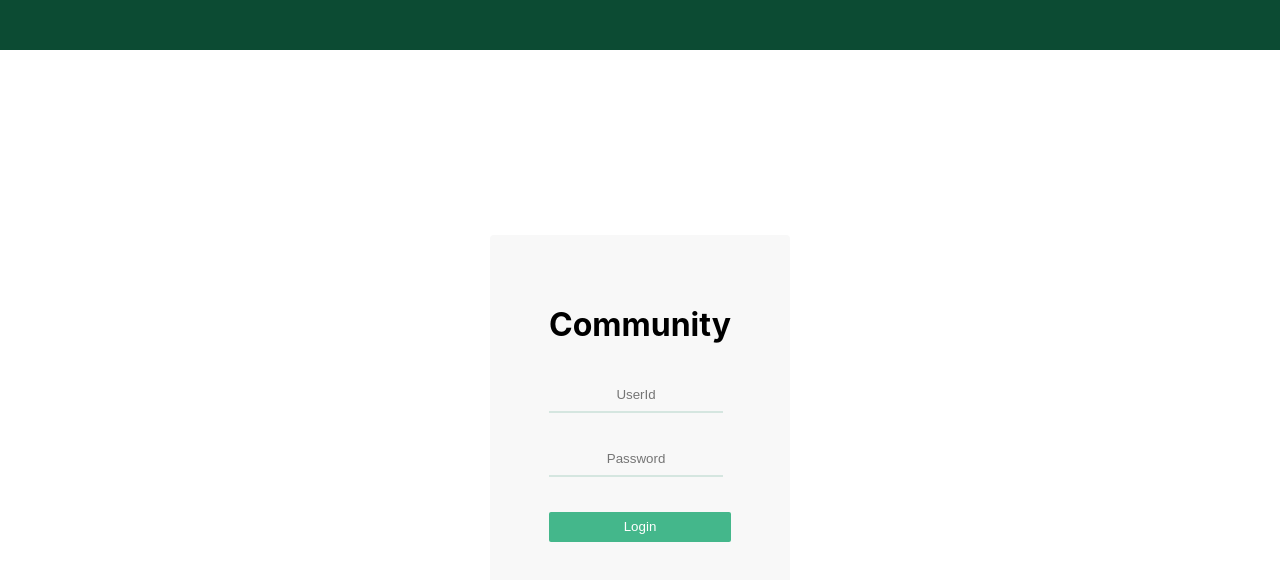
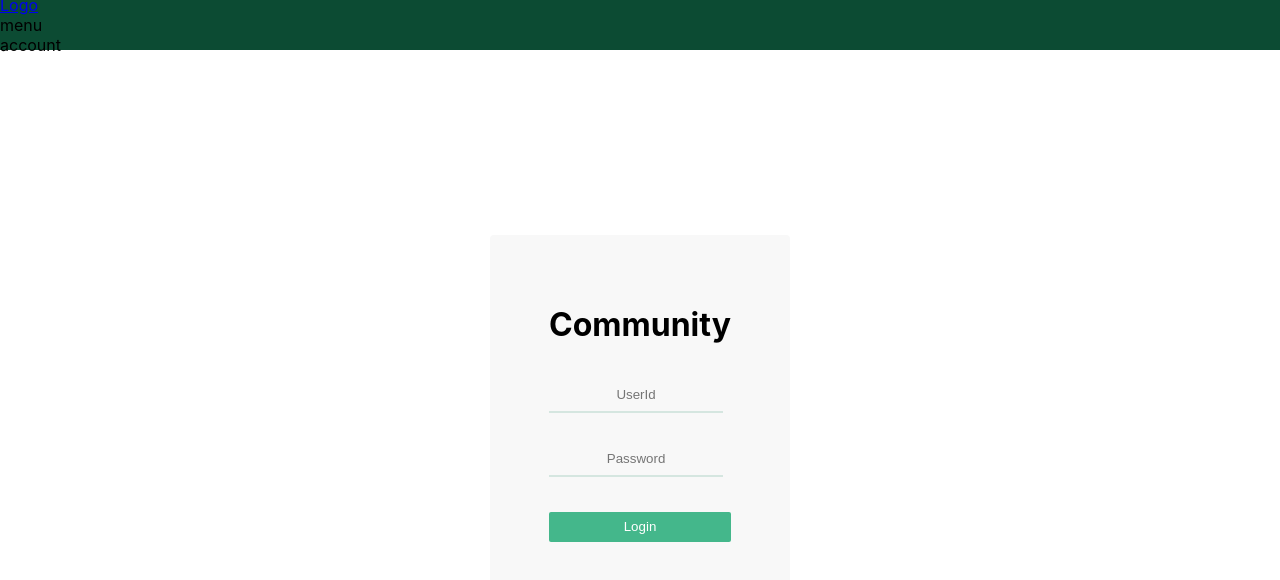
Before and after one commit to AlpoxTutoring/react-project1, a React (Create React App) app in the folder jiseong-choi/: page /login in a window 1280 px wide. Shown: the top 580 px of the page. Built offline with nearby package versions, Linux system fonts and the light colour scheme; the HTML template or start-up script is replaced by a standard one.

Commit message:
iamVeryTiredButMymentoDosentSleep

```diff
--- a/jiseong-choi/src/App.js
+++ b/jiseong-choi/src/App.js
@@ -5,6 +5,7 @@ import LoginPage from './components/views/LoginPage/LoginPage.js';
 import NotFoundPage from './components/views/NotFoundPage/NotFoundPage.js';
 import RegisterPage from './components/views/RegisterPage/RegisterPage.js';
 import Header from './components/views/Header/Header'
+import ArticleDetailPage from './components/views/ArticleDetailPage/ArticleDetailPage.js';
 
 function App() {
 	return (
@@ -15,6 +16,7 @@ function App() {
 					<Route exact path="/" component={LandingPage} />
 					<Route exact path="/login" component={LoginPage} />
 					<Route exact path="/register" component={RegisterPage} />
+					<Route exact path="/boards/:articleId" component={ArticleDetailPage} />
 					<NotFoundPage />
 				</Switch>
 			</div>
--- /dev/null
+++ b/jiseong-choi/src/components/views/ArticleDetailPage/ArticleDetailPage.js
@@ -0,0 +1,37 @@
+import React,{useState} from 'react'
+import axios from 'axios'
+
+function ArticleDetailPage(props) {
+
+    const articleId = props.match.params.articleId
+
+    const [Article, setArticle] = useState([])
+
+    React.useEffect(() => {
+        axios.get(`https://tutor-dev-api.alpox.dev/boards/${articleId}`)
+            .then(response => {
+                console.log(response)
+                if (response.status === 200) {
+                    setArticle(response.data.board)
+                } else {
+                    alert('Cannot get Article from the server.')
+                }
+            })
+    }, [])
+
+    if (Article) {
+        return (
+            <div style={{display:'flex',alignItems:'center',justifyContent:'center', height:'78vh'}}>
+                글
+            </div>
+        )
+    } else {
+        return (
+        <div style={{display:'flex',alignItems:'center',justifyContent:'center', height:'78vh'}}>
+            Loading...
+        </div>
+    )
+    }
+}
+
+export default ArticleDetailPage
--- a/jiseong-choi/src/components/views/Header/Header.js
+++ b/jiseong-choi/src/components/views/Header/Header.js
@@ -3,7 +3,19 @@ import React from 'react'
 function Header() {
     return (
         <div style={{ width: '100%', height: '50px', display: 'flex', alignItems: 'center', backgroundColor:'#0C4B33' }}>
-
+            <nav className="header-nav">
+                <div>
+                    <a href="/">Logo</a>
+                </div>
+                <div>
+                    menu
+                    {/* menu component */}
+                </div>
+                <div>
+                    account
+                    {/* account component */}
+                </div>
+            </nav>
         </div>
     )
 }
--- a/jiseong-choi/src/components/views/LandingPage/LandingPage.js
+++ b/jiseong-choi/src/components/views/LandingPage/LandingPage.js
@@ -23,7 +23,7 @@ function LandingPage() {
         const createDate = createdAt.slice(0, 10);
         return (
             <div style={{border:'1px solid skyblue'}} key={id} url={`https://tutor-dev-api.alpox.dev/boards/{id}`}>
-                <a href={`/article/${id}`}>
+                <a href={`/boards/${id}`}>
                     <h2>Title : {title}</h2>
                     {mainImage && <img alt="thumbnail" src={`https://tutor-dev-api.alpox.dev/boards/${id.mainImage}`} />}
                     <p>Summary : {summary}</p>
--- a/jiseong-choi/src/components/views/LoginPage/LoginPage.js
+++ b/jiseong-choi/src/components/views/LoginPage/LoginPage.js
@@ -33,7 +33,7 @@ function LoginPage(props) {
         axios.post('https://tutor-dev-api.alpox.dev/auth/login', body, config)
             .then(response => {
                 console.log(response)
-                if (response.status === 201) {
+                if (response.status === 200) {
                     window.localStorage.setItem('userId', response.body.userId); //서버 고쳐지면 다시하는걸로
                     props.history.push('/')
                 } else {
```
Also changed, not shown: 1 other file (tests, documents, lock files or other folders).
